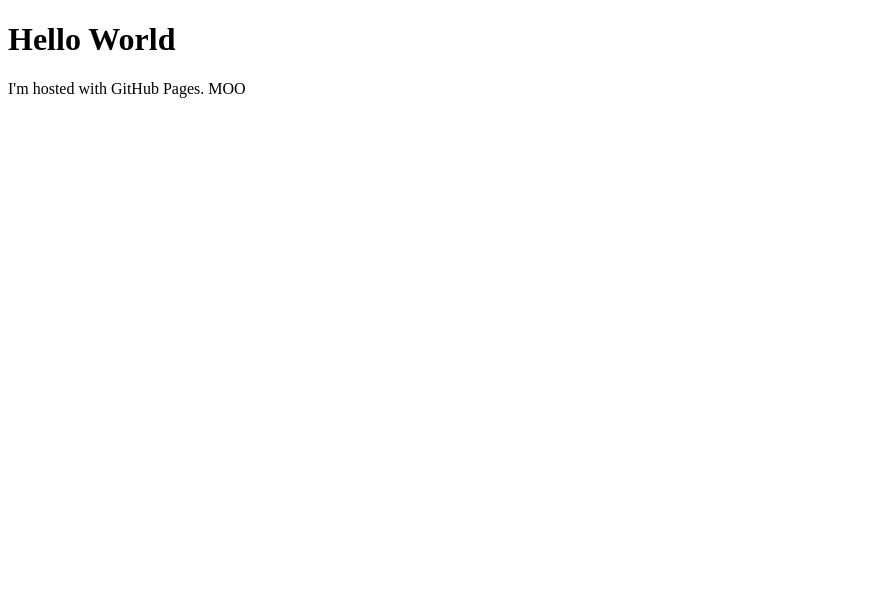
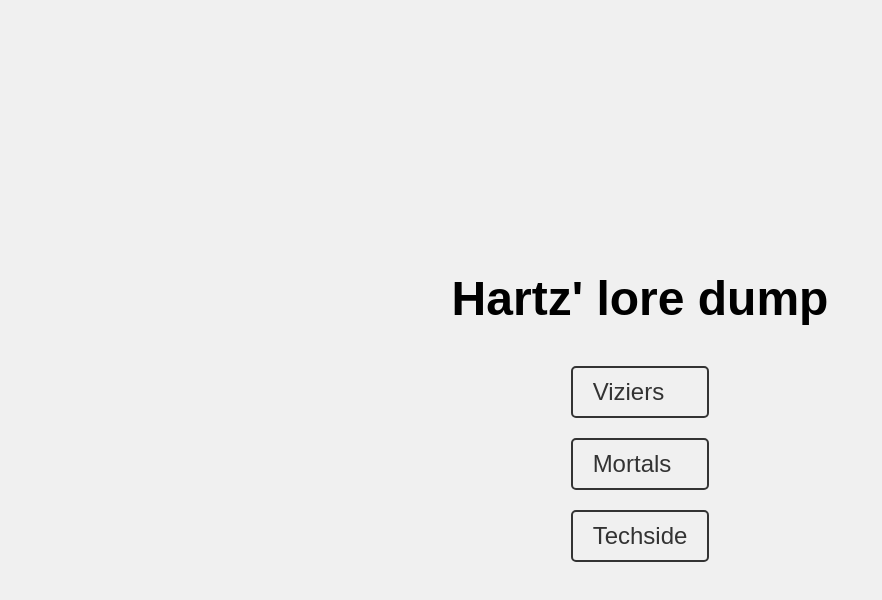
Before and after one commit to corrin9797/corrin9797.github.io, a plain HTML site: page index.html in a window 1280 px wide. Shown: the whole page, without its empty margins (0-882 px from the left). Drawn offline with Linux system fonts and the light colour scheme.

Commit message:
Update index.html

```diff
--- a/index.html
+++ b/index.html
@@ -1,7 +1,51 @@
 <!DOCTYPE html>
-<html>
+<html lang="en">
+<head>
+    <meta charset="UTF-8">
+    <meta name="viewport" content="width=device-width, initial-scale=1.0">
+    <title>Hartz' Lore Dump</title>
+    <style>
+        body {
+            font-family: Arial, sans-serif;
+            display: flex;
+            flex-direction: column;
+            align-items: center;
+            justify-content: center;
+            height: 100vh;
+            margin: 0;
+            background-color: #f0f0f0;
+        }
+        h1 {
+            font-size: 3em;
+            margin-bottom: 40px;
+            text-align: center;
+        }
+        .links {
+            display: flex;
+            flex-direction: column;
+            gap: 20px;
+        }
+        a {
+            font-size: 1.5em;
+            color: #333;
+            text-decoration: none;
+            padding: 10px 20px;
+            border: 2px solid #333;
+            border-radius: 5px;
+            transition: all 0.3s ease;
+        }
+        a:hover {
+            background-color: #333;
+            color: white;
+        }
+    </style>
+</head>
 <body>
-<h1>Hello World</h1>
-<p>I'm hosted with GitHub Pages. MOO</p>
+    <h1>Hartz' lore dump</h1>
+    <div class="links">
+        <a href="./viziers/">Viziers</a>
+        <a href="./mortals/">Mortals</a>
+        <a href="./techside/">Techside</a>
+    </div>
 </body>
 </html>
```
